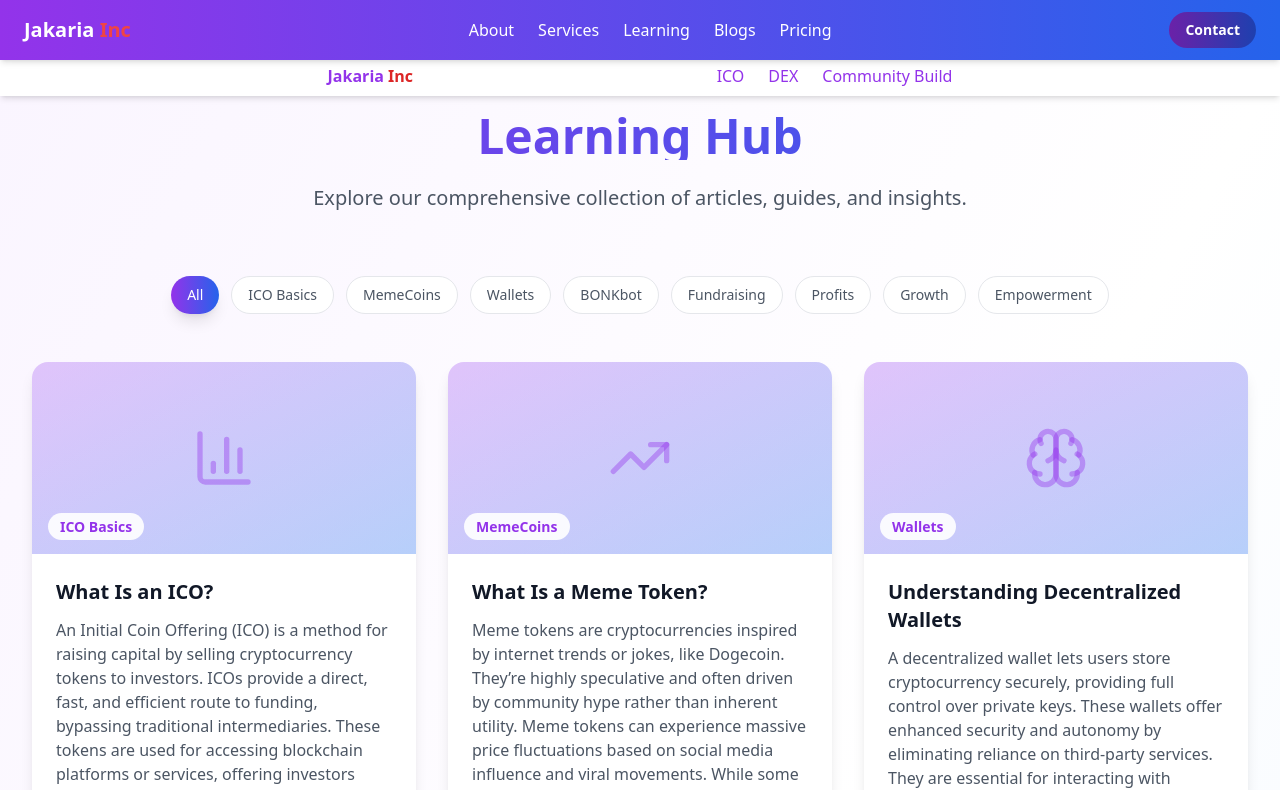
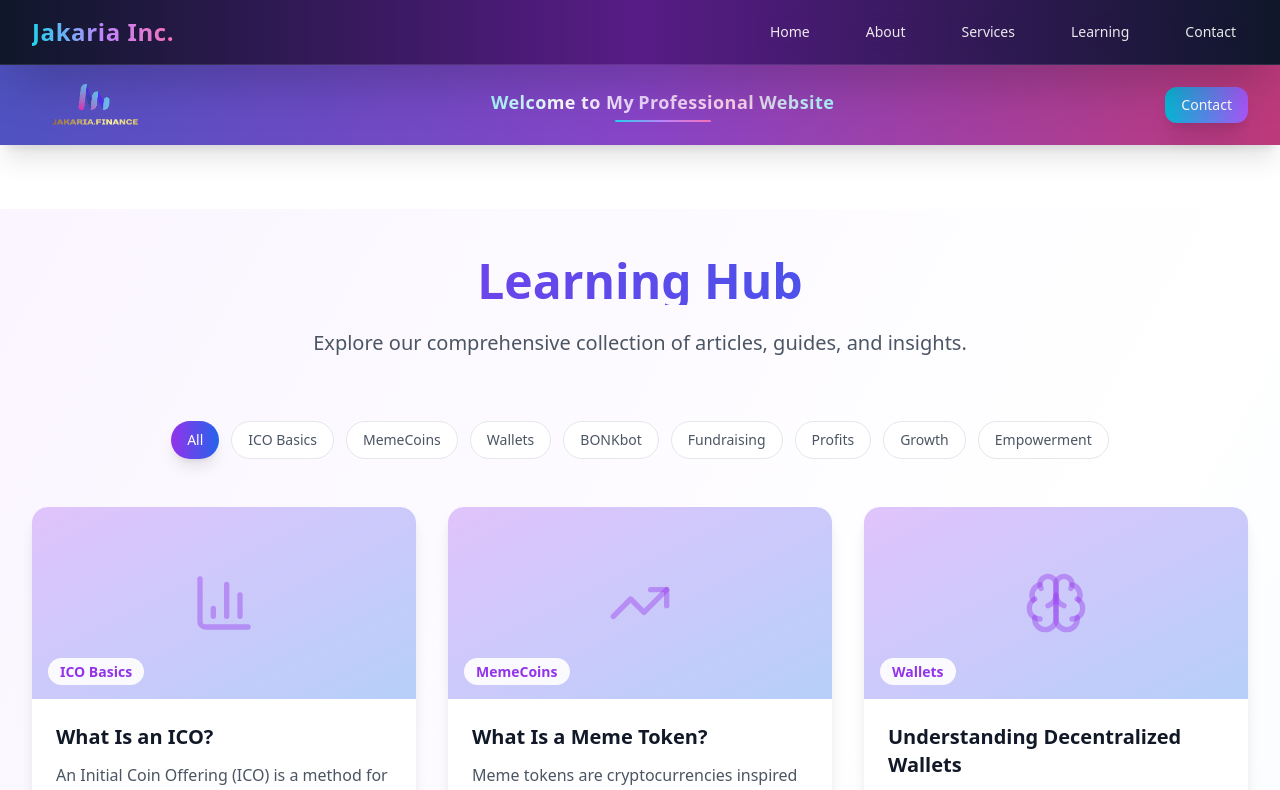
Before and after one commit to nahid500/finance-tech, a Next.js app: page /learning in a window 1280 px wide. Shown: the top 790 px of the page. Built offline with nearby package versions, Linux system fonts and the light colour scheme.

Commit message:
added new navbars

```diff
--- a/src/components/Navbar.jsx
+++ b/src/components/Navbar.jsx
@@ -1,55 +1,78 @@
 'use client';
 
-import Link from 'next/link';
-import { useState } from 'react';
-import { Menu, X } from 'lucide-react';
+import React, { useState } from 'react';
+import { Menu, X } from 'lucide-react'; // Icons for hamburger and close
 
-export default function Navbar() {
-  const [isOpen, setIsOpen] = useState(false);
+const NavBar = () => {
+  const [menuOpen, setMenuOpen] = useState(false);
+
+  const links = [
+    { name: 'Home', href: '/' },
+    { name: 'About', href: '#about' },
+    { name: 'Services', href: '#services' },
+    { name: 'Learning', href: '#learning' },
+    { name: 'Contact', href: '#contact' },
+  ];
 
   return (
-    <header className="bg-gradient-to-r from-purple-600 to-blue-600 fixed top-0 left-0 right-0 z-50 shadow-md w-full">
-      <div className="max-w-screen-xl mx-auto px-4 sm:px-6 py-3 flex items-center justify-between">
-        {/* Brand */}
-        <Link href="/" className="font-bold text-xl">
-          <span className="text-white">Jakaria </span>
-          <span className="text-red-500">Inc</span>
-        </Link>
+    <header className="bg-gradient-to-r from-slate-900 via-purple-900 to-slate-900 backdrop-blur-lg border-b border-white/10 sticky top-0 z-50 shadow-2xl">
+      <div className="max-w-7xl mx-auto px-4 sm:px-6 lg:px-8">
+        <div className="flex justify-between items-center h-16 relative">
 
-        {/* Desktop Nav */}
-        <nav className="hidden md:flex gap-6 items-center text-white font-medium">
-          <a href="#about" className="hover:text-gray-200 transition">About</a>
-          <a href="#services" className="hover:text-gray-200 transition">Services</a>
-          <a href="#learning" className="hover:text-gray-200 transition">Learning</a>
-          <Link href="/blogs" className="hover:text-gray-200 transition">Blogs</Link>
-          <a href="#pricing" className="hover:text-gray-200 transition">Pricing</a>
+          {/* Logo */}
+          <a
+            href="/"
+            className="text-xl sm:text-2xl font-bold bg-gradient-to-r from-cyan-400 via-purple-400 to-pink-400 bg-clip-text text-transparent hover:scale-105 transition-transform duration-300 tracking-wide"
+          >
+            Jakaria Inc.
+          </a>
+
+          {/* Desktop Navigation */}
+          <nav className="hidden md:flex items-center space-x-4 lg:space-x-8">
+            {links.map((link) => (
+              <a
+                key={link.name}
+                href={link.href}
+                className="relative text-white/90 hover:text-white px-3 py-2 rounded-xl text-sm font-medium transition-all duration-300 hover:bg-white/10 backdrop-blur-sm group"
+              >
+                <span className="relative z-10">{link.name}</span>
+                <div className="absolute inset-0 bg-gradient-to-r from-cyan-500/20 to-purple-500/20 rounded-xl opacity-0 group-hover:opacity-100 transition-opacity duration-300"></div>
+              </a>
+            ))}
           </nav>
 
-        {/* Contact + Hamburger */}
-        <div className="flex items-center gap-4">
-          <button className="bg-gradient-to-r from-purple-800 to-blue-800 text-white font-bold px-4 py-2 rounded-full hover:opacity-90 text-sm transition-all duration-200">
-            Contact
-          </button>
+          {/* Hamburger Icon */}
+          <div className="md:hidden flex items-center">
             <button
-            onClick={() => setIsOpen(!isOpen)}
-            className="md:hidden text-white"
-            aria-label="Toggle Menu"
+              onClick={() => setMenuOpen(!menuOpen)}
+              className="text-white hover:text-purple-300 focus:outline-none"
+              aria-label="Toggle menu"
             >
-            {isOpen ? <X size={24} /> : <Menu size={24} />}
+              {menuOpen ? <X size={24} /> : <Menu size={24} />}
             </button>
           </div>
-      </div>
 
-      {/* Mobile Menu */}
-      {isOpen && (
-        <div className="md:hidden bg-purple-700 w-full px-4 py-4 space-y-2 text-white font-medium transition-all overflow-hidden">
-          <a href="#about" onClick={() => setIsOpen(false)} className="block">About</a>
-          <a href="#services" onClick={() => setIsOpen(false)} className="block">Services</a>
-          <a href="#learning" onClick={() => setIsOpen(false)} className="block">Learning</a>
-          <Link href="/blogs" onClick={() => setIsOpen(false)} className="block">Blogs</Link>
-          <a href="#pricing" onClick={() => setIsOpen(false)} className="block">Pricing</a>
+          {/* Mobile Menu Dropdown */}
+          {menuOpen && (
+            <div className="absolute top-full left-0 w-full bg-gradient-to-br from-slate-900 via-purple-900 to-slate-900 border-t border-white/10 md:hidden shadow-lg z-40">
+              <nav className="flex flex-col px-4 py-3 space-y-2">
+                {links.map((link) => (
+                  <a
+                    key={link.name}
+                    href={link.href}
+                    onClick={() => setMenuOpen(false)} // Close menu on click
+                    className="text-white/90 hover:text-white px-4 py-2 rounded-md text-sm font-medium transition-all duration-200 hover:bg-white/10 backdrop-blur-sm"
+                  >
+                    {link.name}
+                  </a>
+                ))}
+              </nav>
             </div>
           )}
+        </div>
+      </div>
     </header>
   );
-}
+};
+
+export default NavBar;
--- a/src/components/SecondNav.jsx
+++ b/src/components/SecondNav.jsx
@@ -1,22 +1,49 @@
-export default function SecondNav() {
-    return (
-        <div className="bg-white p-2 md:px-6 fixed top-14 left-0 right-0 z-10 shadow-md w-full">
-            <div className="flex justify-evenly items-center max-w-screen-xl mx-auto text">
-                <div>
-                    <h1 className="font-bold">
-                        <span className="text-purple-600">Jakaria </span>
-                        <span className="text-red-600">Inc</span>
-                    </h1>
-                </div>
+import Image from 'next/image';
+import React from 'react';
+import logo from "@/assets/images/logo.png";
 
-                <nav>
-                    <ul className="flex gap-6 items-center text-purple-600 font-medium">
-                        <li>ICO</li>
-                        <li>DEX</li>
-                        <li>Community Build</li>
-                    </ul>
-                </nav>
-            </div>
+const SecondNav = () => {
+  return (
+    <header className="bg-gradient-to-r from-indigo-500 via-purple-500 to-pink-500 sticky top-16 z-40 shadow-xl h-16 md:h-20">
+      <div className="absolute inset-0 bg-black/20"></div>
+      <div className="relative max-w-7xl mx-auto px-4 sm:px-6 lg:px-8">
+        <div className="flex justify-between items-center h-16 md:h-20">
+
+          {/* Logo */}
+              <Image
+                src={logo}
+                alt="Logo"
+                width={128}
+                height={128}
+                className="object-contain"
+              />
+
+          {/* Center Text */}
+          <div className="flex-1 text-center px-2">
+            <h1 className="text-white text-sm md:text-lg font-semibold leading-tight tracking-wide">
+              <span className="block md:inline bg-gradient-to-r from-cyan-200 via-white to-purple-200 bg-clip-text text-transparent">
+                Welcome to My
+              </span>
+              <span className="block md:inline ml-0 md:ml-1 bg-gradient-to-r from-purple-200 via-pink-200 to-cyan-200 bg-clip-text text-transparent">
+                Professional Website
+              </span>
+            </h1>
+            <div className="mt-1 h-0.5 w-20 md:w-24 mx-auto bg-gradient-to-r from-cyan-400 via-purple-400 to-pink-400 rounded-full"></div>
+          </div>
+
+          {/* Contact Button */}
+          <div className="flex-shrink-0">
+            <button className="group relative bg-gradient-to-r from-cyan-500 to-purple-500 text-white px-3 py-1.5 md:px-4 md:py-2 rounded-xl font-medium text-xs md:text-sm shadow-xl transform hover:scale-105 transition-all duration-300 overflow-hidden">
+              <span className="relative z-10">Contact</span>
+              <div className="absolute inset-0 bg-gradient-to-r from-purple-500 to-pink-500 opacity-0 group-hover:opacity-100 transition-opacity duration-300"></div>
+              <div className="absolute inset-0 bg-white/20 opacity-0 group-hover:opacity-100 transition-opacity duration-300"></div>
+            </button>
+          </div>
+
         </div>
-    );
-}
+      </div>
+    </header>
+  );
+};
+
+export default SecondNav;
```
Also changed, not shown: src/assets/images/logo.png (added). Lines whose indentation alone changed are shown as unchanged.
